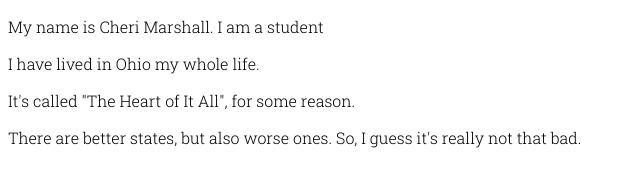
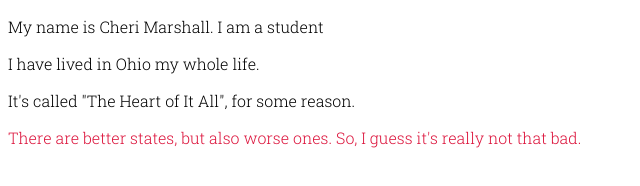
Before and after one commit to cherimarshall/Week04, a plain HTML site: page index.html in a window 1280 px wide. Shown: the whole page, without its empty margins (0-640 px from the left). Drawn offline with Linux system fonts and the light colour scheme.

Commit message:
added styles

```diff
--- a/styles/main.css
+++ b/styles/main.css
@@ -1 +1,3 @@
 p {font-family: 'Roboto Slab', serif;}
+
+div p {color: crimson}
```
